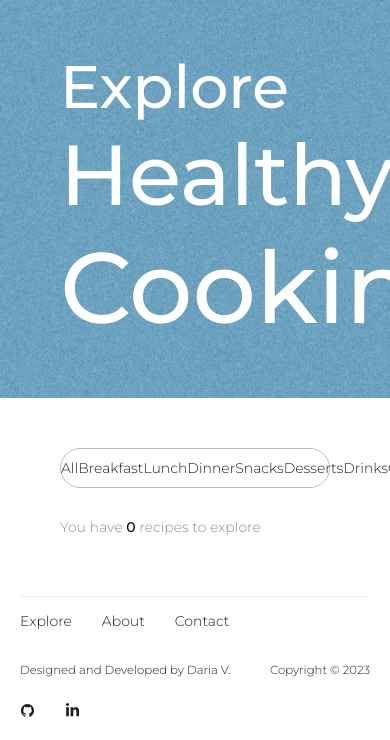
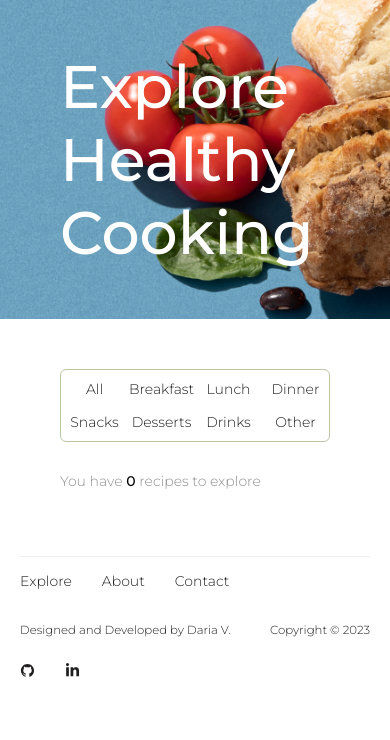
Before and after one commit to dariavarlamovaa/neliapila-healthy-recipes, a Django app: page / in a window 390 px wide; the page is wider, and only the part inside the window is pictured. Shown: the part 144-884 px from the top of that part. After the commit the page ends 821 px from the top of that part, so only its background shows below. Run offline with Django 4.2, Linux system fonts and the light colour scheme; data that the repository does not hold is empty; parts of the project's set-up code (start-up, migrations or seed data) failed here and were passed over.

Commit message:
added: - script for profile in menu nav updated: - styles and media queries

```diff
--- a/static/base/css/base.css
+++ b/static/base/css/base.css
@@ -303,7 +303,10 @@ main {
     font-size: 19px;
     flex-direction: column;
     justify-content: space-between;
+}
 
+.profile-links {
+    display: none;
 }
 
 .profile-popup span,
--- a/static/home/css/home.css
+++ b/static/home/css/home.css
@@ -1,6 +1,7 @@
 .background-image {
     background-image: url("../images/home-page-image.jpg");
     background-size: cover;
+    background-position: center;
 }
 
 .home-page > section:not(:first-child) {
@@ -25,7 +26,6 @@
 .slogan {
     display: flex;
     flex-direction: column;
-    width: 500px;
     font-weight: 500;
     color: #FFFFFF;
 }
@@ -60,7 +60,7 @@
     flex-direction: row;
     justify-content: space-around;
     border: 1px solid rgba(116, 146, 74, 0.5);
-    border-radius: 60px;
+    border-radius: 6px;
     padding: 10px 0;
     box-sizing: border-box;
 }
--- a/static/home/css/media_home.css
+++ b/static/home/css/media_home.css
@@ -1,6 +1,35 @@
 @media screen and (max-width: 900px) {
     .all-recipes {
         grid-template-columns: repeat(2, 1fr);
-        grid-column-gap: 50px;
+        grid-column-gap: 30px;
     }
 }
+
+@media screen and (max-width: 650px) {
+    .all-recipes {
+        grid-template-columns: repeat(1, 1fr);
+    }
+
+    .categories-ul {
+        display: grid;
+        grid-template-columns: repeat(4, 1fr);
+        grid-row-gap: 15px;
+        text-align: center;
+    }
+}
+
+@media screen and (max-width: 445px) {
+    .slogan span:nth-child(1),
+    .slogan span:nth-child(2),
+    .slogan span:nth-child(3) {
+        font-size: 60px;
+
+    }
+
+    .categories-ul {
+        display: grid;
+        grid-template-columns: repeat(4, 1fr);
+        grid-row-gap: 15px;
+        text-align: center;
+    }
+}
--- a/static/js/base.js
+++ b/static/js/base.js
@@ -5,10 +5,13 @@ const searchLogo = document.getElementById("search_logo")
 const searchBar = document.getElementById("search-bar")
 const searchClose = document.getElementById('close-search-bar')
 const searchBlockClose = document.getElementById('close-search-bar-block')
+const arrowMenuNav = document.getElementById('arrow-menu-nav')
+const profileLinksNav = document.getElementById('profile-links')
 
 
 let isPopupVisible = false;
 let isSearchBarVisible = false
+let isPopupMenuVisible = false
 
 if (arrow != null) {
     arrow.addEventListener("click", () => {
@@ -79,3 +82,17 @@ document.addEventListener('DOMContentLoaded', function () {
         }
     });
 });
+
+if (arrowMenuNav != null) {
+    arrowMenuNav.addEventListener("click", () => {
+        arrowMenuNav.classList.toggle("rotate");
+
+        if (isPopupMenuVisible) {
+            profileLinksNav.style.display = "none";
+        } else {
+            profileLinksNav.style.display = "flex";
+        }
+
+        isPopupMenuVisible = !isPopupMenuVisible;
+    });
+}
--- a/templates/base/base.html
+++ b/templates/base/base.html
@@ -109,17 +109,17 @@
                     </div>
                     <div class="main-nav-menu">
                         <div class="profile-info">
-                            <a class="profile-user-link" href="{% url 'profile' user.profile.id %}">
+                            <a class="profile-link-popup" href="{% url 'profile' user.profile.id %}">
                                 <img class="profile-image" src="{{ user.profile.image.url }}" alt="User image">
                                 <span>@{{ user.profile.username }}</span>
                             </a>
-                            <img class="arrow-menu" src="{% static 'base/images/arrow.svg' %}" alt="Arrow">
+                            <img id="arrow-menu-nav" class="arrow-menu" src="{% static 'base/images/arrow.svg' %}" alt="Arrow">
                         </div>
-                        <div class="profile-links">
+                        <div id="profile-links" class="profile-links">
                             <div class="popup-profile-username">
                                 <a class="profile-user-link" href="{% url 'profile' user.profile.id %}">
                                     <img class="svg-user" src="{% static 'base/images/user2.svg' %}" alt="User">
-                                    <span>{{ user.profile.username }}</span></a>
+                                    <span>Your recipes</span></a>
                             </div>
                             <div class="edit-profile">
                                 <a class="edit-profile-link" href="{% url 'edit-profile' user.profile.id %}">
```
Also changed, not shown: static/base/css/media_base.css (+61 -3 lines).
